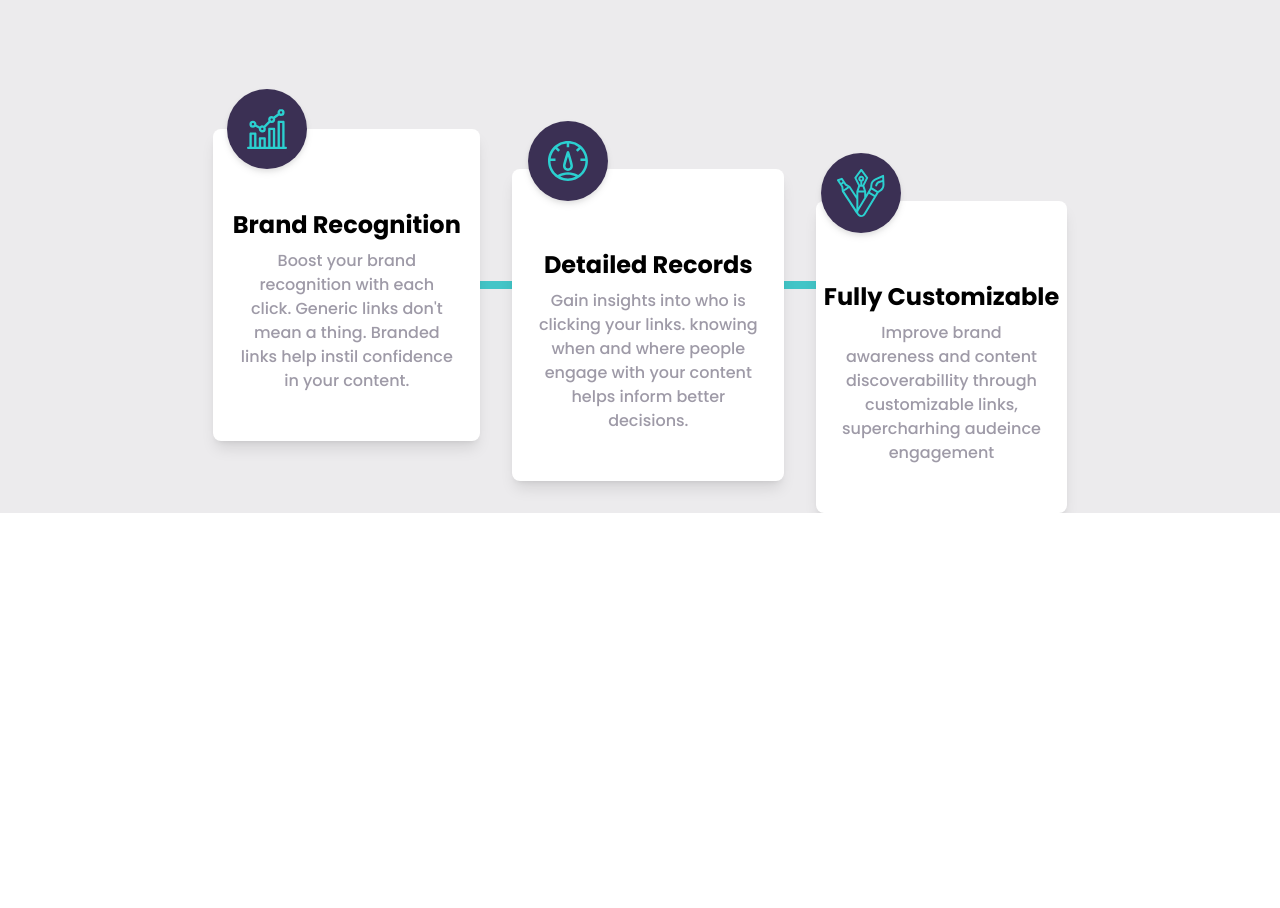
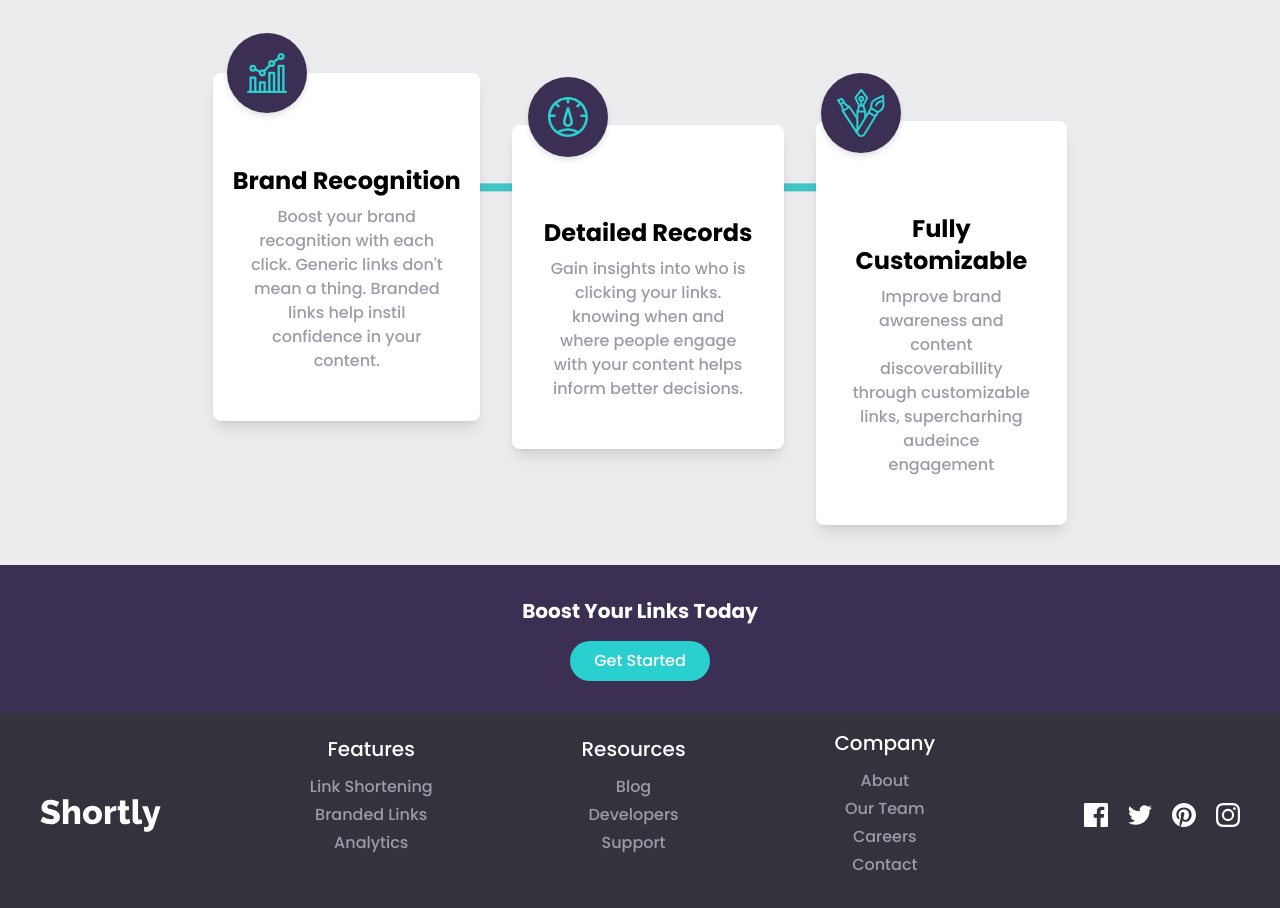
Before and after one commit to Sina-Abf/url-shortening-app, a React (Vite) app: page / in a window 1280 px wide. Shown: the part 1060-1968 px from the top of the page. Before the commit the page ends 1573 px from the top, so only its background shows below. Built offline with nearby package versions, Linux system fonts and the light colour scheme.

Commit message:
finish basic styling & add footer

```diff
--- a/src/App.jsx
+++ b/src/App.jsx
@@ -1,3 +1,5 @@
+import Boost from './components/Boost/Boost';
+import Footer from './components/Footer/Footer';
 import Landing from './components/Landing/Landing';
 import Navbar from './components/Navbar/Navbar';
 import Statistics from './components/Statistics/Statistics';
@@ -10,6 +12,8 @@ function App() {
       <Landing />
       <Url />
       <Statistics />
+      <Boost />
+      <Footer />
     </div>
   );
 }
--- /dev/null
+++ b/src/components/Boost/Boost.jsx
@@ -0,0 +1,13 @@
+import React from 'react';
+import Button from '../Ui/Button';
+import bg from '../../assets/images/bg-shorten-mobile.svg';
+const Boost = () => {
+  return (
+    <div className="w-full bg-DarkViolet text-center p-8 text-white">
+      <h1 className="font-bold text-xl mb-4">Boost Your Links Today</h1>
+      <Button>Get Started</Button>
+    </div>
+  );
+};
+
+export default Boost;
--- /dev/null
+++ b/src/components/Footer/Footer.jsx
@@ -0,0 +1,48 @@
+import React from 'react';
+import logo from '../../assets/images/logo-white.svg';
+import facebook from '../../assets/images/icon-facebook.svg';
+import twitter from '../../assets/images/icon-twitter.svg';
+import pintrest from '../../assets/images/icon-pinterest.svg';
+import instagram from '../../assets/images/icon-instagram.svg';
+const Footer = () => {
+  return (
+    <footer className="bg-VeryDarkBlue flex justify-center items-center flex-col lg:flex-row lg:justify-between pb-10 lg:px-10">
+      <img className="my-10" src={logo} />
+      <ul className="text-center text-GrayishViolet flex flex-col gap-y-1 mb-10">
+        <h1 className="text-white text-xl mb-2">Features</h1>
+        <li>Link Shortening</li>
+        <li>Branded Links</li>
+        <li>Analytics</li>
+      </ul>
+      <ul className="text-center text-GrayishViolet flex flex-col gap-y-1 mb-10">
+        <h1 className="text-white text-xl mb-2">Resources</h1>
+        <li>Blog</li>
+        <li>Developers</li>
+        <li>Support</li>
+      </ul>
+      <ul className="text-center text-GrayishViolet flex flex-col gap-y-1 mb-10 lg:mt-4">
+        <h1 className="text-white text-xl mb-2">Company</h1>
+        <li>About</li>
+        <li>Our Team</li>
+        <li>Careers</li>
+        <li>Contact</li>
+      </ul>
+      <div className="flex items-center gap-x-5">
+        <a href="">
+          <img src={facebook} />
+        </a>
+        <a href="">
+          <img src={twitter} />
+        </a>
+        <a href="">
+          <img src={pintrest} />
+        </a>
+        <a href="">
+          <img src={instagram} />
+        </a>
+      </div>
+    </footer>
+  );
+};
+
+export default Footer;
--- a/src/components/Statistics/Statistics.jsx
+++ b/src/components/Statistics/Statistics.jsx
@@ -8,19 +8,20 @@ const Statistics = () => {
   return (
     <section className="bg-GrayishViolet/20">
       <div className="flex flex-col items-center justify-center">
-        <h1 className="font-bold mt-32 text-2xl lg:text-4xl mb-2">
+        <h1 className="translate-y-24 lg:translate-y-24 font-bold text-2xl lg:text-4xl mb-2">
           Advanced Statistics
         </h1>
-        <p className="text-md text-GrayishViolet w-5/12 md:w-1/4 text-center">
+        <p className="translate-y-24 lg:translate-y-24 text-md text-GrayishViolet w-5/12 md:w-1/4 text-center">
           Track how your links are performing across the web with our advanced
           stastics dashboard.
         </p>
       </div>
       <div className="relative flex flex-col items-center lg:flex-row lg:gap-x-8 w-2/3  mx-auto">
-        <div className="w-2 h-1/2 lg:h-full bg-Cyan absolute lg:rotate-90 top-60 lg:top-10 lg:left-2/4 -z-10" />
+        <div className="w-2 h-1/2 lg:h-5/6 bg-Cyan absolute lg:rotate-90 top-60 lg:top-10 lg:left-2/4 -z-10" />
         <Card
           icon={brand}
-          circleClassName="lg:-translate-x-20"
+          circleClassName="mt-10 lg:mt-0 translate-y-3/4 lg:translate-y-1/2 lg:-translate-x-20"
+          className="mt-6 lg:mt-0 p-3"
           title="Brand Recognition"
           subtitle="Boost your brand recognition with each click. Generic links don't mean
           a thing. Branded links help instil confidence in your content."
@@ -28,15 +29,15 @@ const Statistics = () => {
         <Card
           icon={detailedRecords}
           circleClassName="lg:translate-y-28 lg:-translate-x-20"
-          className="lg:mt-20"
+          className="lg:mt-20 p-3 md:0"
           title="Detailed Records"
           subtitle="Gain insights into who is clicking your links. knowing when and where people engage with your content helps inform better decisions."
         />
         <Card
           icon={customize}
           title="Fully Customizable"
-          circleClassName="lg:translate-y-44 lg:-translate-x-20"
-          className="lg:mt-36"
+          circleClassName="lg:translate-y-56 lg:-translate-x-20"
+          className="lg:mt-48 mb-10 p-3 md:0"
           subtitle="Improve brand awareness and content discoverabillity through customizable links, supercharhing audeince engagement"
         />
       </div>
--- a/tailwind.config.cjs
+++ b/tailwind.config.cjs
@@ -9,6 +9,7 @@ module.exports = {
         DarkViolet: 'hsl(257, 27%, 26%)',
         GrayishViolet: 'hsl(257, 7%, 63%)',
         Gray: 'hsl(0, 0%, 75%)',
+        VeryDarkBlue: 'hsl(255, 11%, 22%)',
       },
     },
   },
```
Also changed, not shown: src/assets/images/logo-white.svg (added).
